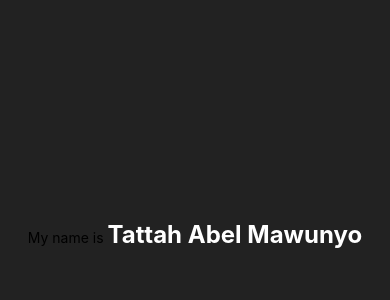
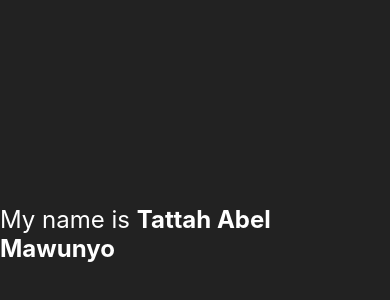
Before and after one commit to AbelTattah/rn-assignment2-11335775, a React Native app: screen / in a window 390 px wide. Shown: the part 188-488 px from the top of the page. Built offline with nearby package versions, Linux system fonts and the light colour scheme.

Commit message:
fix: Resolve Description Styling issue

```diff
--- a/App.js
+++ b/App.js
@@ -21,5 +21,9 @@
     color:'white',
     fontSize:24,
     fontWeight:'bold'
+  },
+  description:{
+    color:'white',
+    fontSize:24,
   }
 });
```
